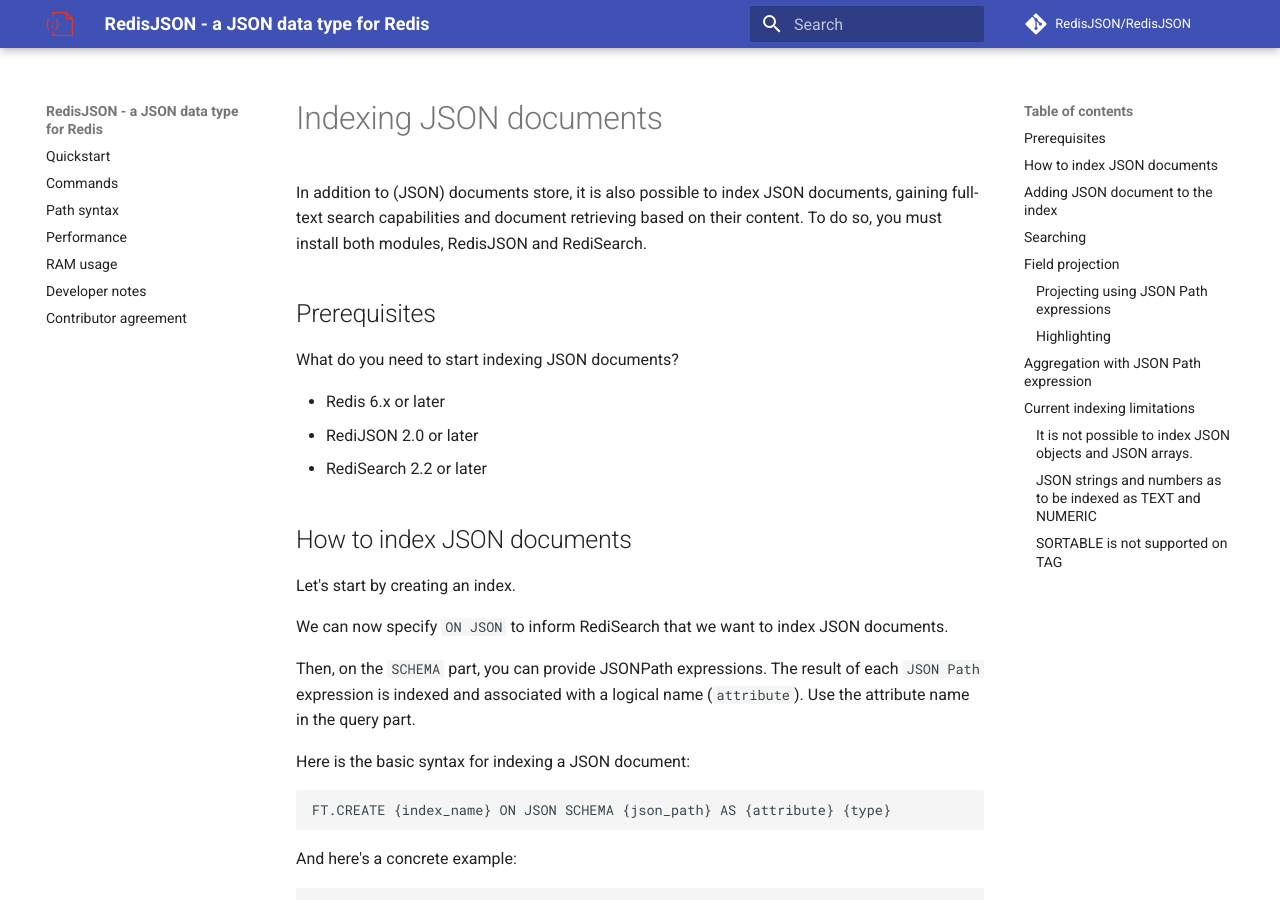
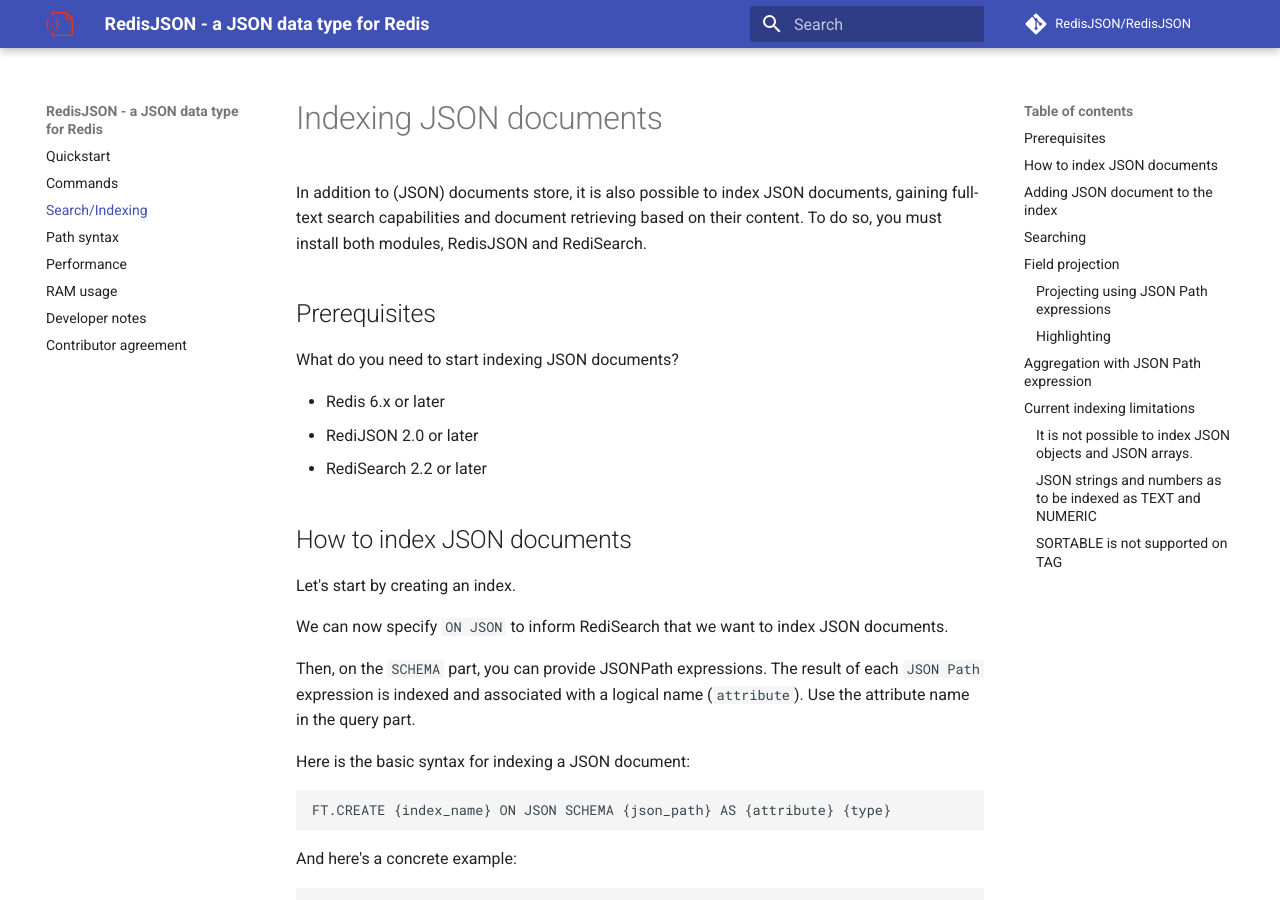
Before and after one commit to RedisJSON/RedisJSON, an MkDocs documentation site: the page built from docs/indexing_JSON.md, in a window 1280 px wide and 900 px high. Built offline with MkDocs 1.6.1 and Material for MkDocs 9.7.7, drawn with Linux system fonts in a browser that asks for light colours; comment, search, counter and statistics services are not loaded.

Commit message:
Add indexing json to the doc

```diff
--- a/mkdocs.yml
+++ b/mkdocs.yml
@@ -27,6 +27,7 @@
 nav:
   - 'Quickstart': 'index.md'
   - 'Commands': 'commands.md'
+  - 'Search/Indexing': 'indexing_JSON.md'
   - 'Path syntax': 'path.md'
   - 'Performance': 'performance.md'
   - 'RAM usage': 'ram.md'
```
